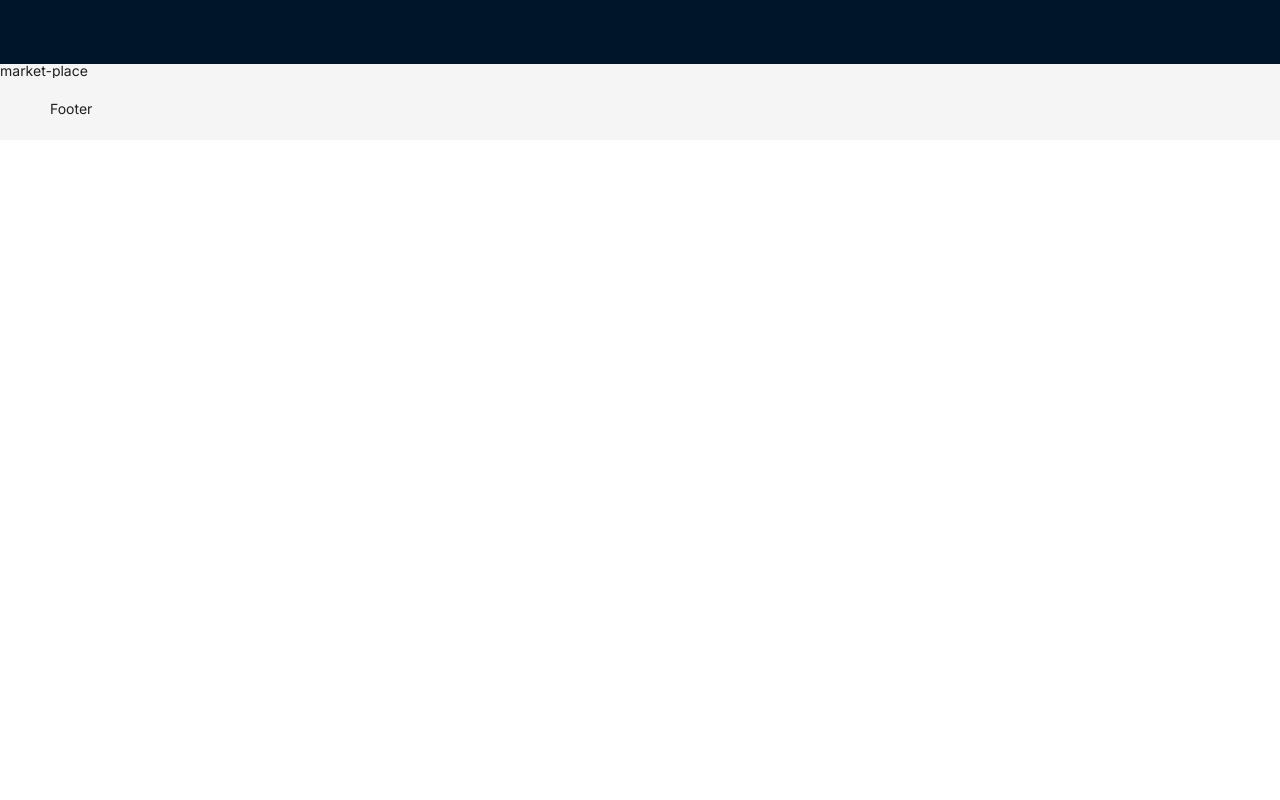
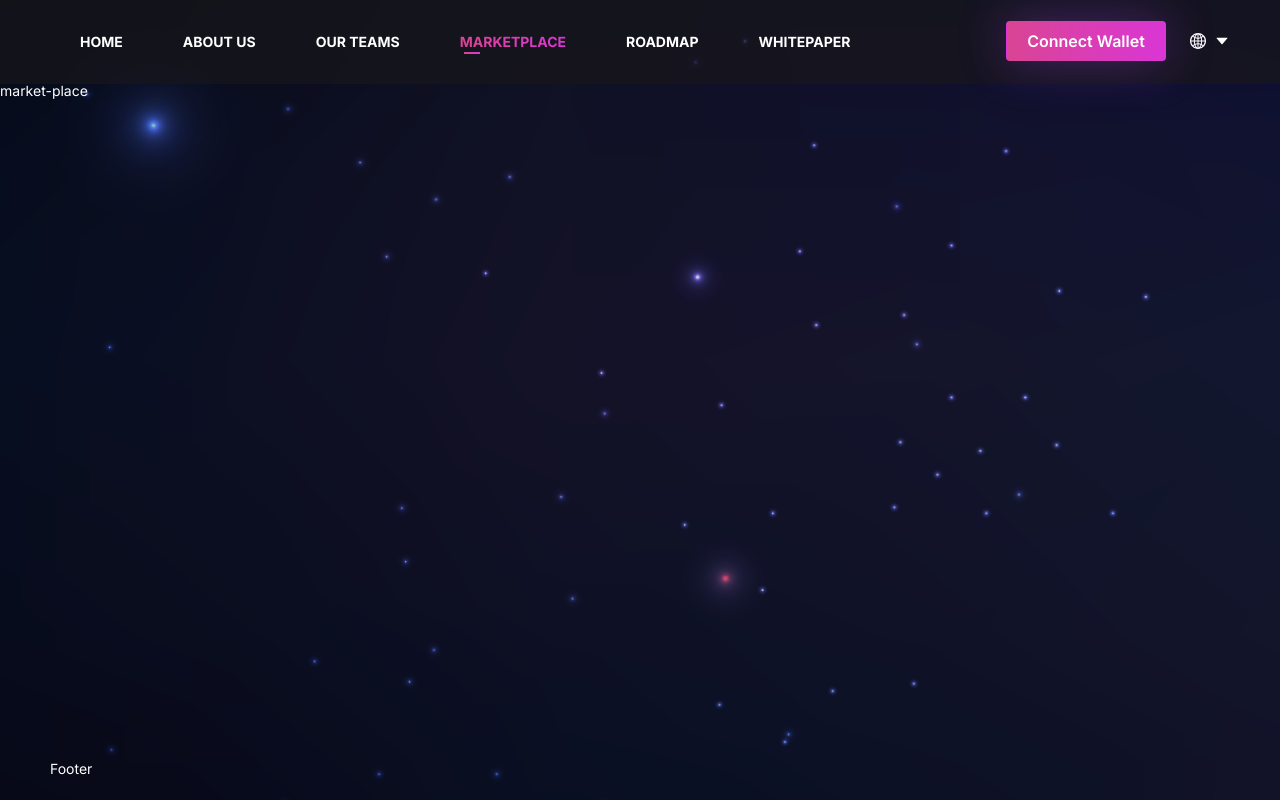
Before and after one commit to toantq99/tymex-interview-frontend-tran-quoc-toan, a React (Create React App) app: page /market-place in a window 1280 px wide. Built offline with nearby package versions, Linux system fonts and the light colour scheme.

Commit message:
Add Navigation header

```diff
--- a/package.json
+++ b/package.json
@@ -3,6 +3,7 @@
   "version": "0.1.0",
   "private": true,
   "dependencies": {
+    "@ant-design/icons": "^5.5.1",
     "@testing-library/jest-dom": "^5.14.1",
     "@testing-library/react": "^13.0.0",
     "@testing-library/user-event": "^13.2.1",
@@ -11,6 +12,7 @@
     "@types/react": "^18.0.0",
     "@types/react-dom": "^18.0.0",
     "antd": "^5.21.6",
+    "classnames": "^2.5.1",
     "react": "^18.3.1",
     "react-dom": "^18.3.1",
     "react-router-dom": "^5",
--- a/src/App.tsx
+++ b/src/App.tsx
@@ -8,6 +8,9 @@ const App: FC = () => (
     theme={{
       token: {
         fontFamily: 'Inter, sans-serif',
+        borderRadius: 4,
+        colorPrimary: '#da458f',
+        colorText: '#fff',
       },
     }}
   >
--- /dev/null
+++ b/src/components/NavigationMenu/index.tsx
@@ -0,0 +1,46 @@
+import { FC } from 'react'
+import { useLocation } from 'react-router-dom'
+import { Menu } from 'antd'
+
+import './style.scss'
+
+const NavigationMenu: FC = () => {
+  const { pathname } = useLocation()
+
+  return (
+    <Menu
+      className="navigation-menu-wrapper"
+      theme="dark"
+      mode="horizontal"
+      selectedKeys={[pathname]}
+      items={[
+        {
+          key: '/',
+          label: 'Home',
+        },
+        {
+          key: '/about-us',
+          label: 'About Us',
+        },
+        {
+          key: '/our-teams',
+          label: 'Our Teams',
+        },
+        {
+          key: '/market-place',
+          label: 'MarketPlace',
+        },
+        {
+          key: '/roadmap',
+          label: 'RoadMap',
+        },
+        {
+          key: '/whitepaper',
+          label: 'WhitePaper',
+        },
+      ]}
+    />
+  )
+}
+
+export default NavigationMenu
--- /dev/null
+++ b/src/components/NavigationMenu/style.scss
@@ -0,0 +1,41 @@
+.navigation-menu-wrapper {
+  background-color: transparent;
+
+  .ant-menu {
+    &-item {
+      padding: 0 30px;
+      background-color: transparent !important;
+
+      &-selected {
+        .ant-menu-title-content {
+          background-image: var(--primary-bg);
+          color: transparent;
+          background-clip: text;
+
+          &::after {
+            position: absolute;
+            content: '';
+            width: 16px;
+            height: 2px;
+            background-image: var(--primary-bg);
+            bottom: -4px;
+            left: 4px;
+          }
+        }
+      }
+    }
+
+    &-title-content {
+      // font-family: Drone Ranger Pro;
+      font-size: 14px;
+      font-weight: 700;
+      line-height: 20px;
+      text-align: center;
+      text-underline-position: from-font;
+      text-decoration-skip-ink: none;
+      color: #fff;
+      text-transform: uppercase;
+      position: relative;
+    }
+  }
+}
--- /dev/null
+++ b/src/components/PrimaryButton/index.tsx
@@ -0,0 +1,15 @@
+import { FC } from 'react'
+import { Button, ButtonProps } from 'antd'
+import classNames from 'classnames'
+
+import './style.scss'
+
+const PrimaryButton: FC<ButtonProps> = ({ className, ...props }) => (
+  <Button
+    className={classNames('primary-button-wrapper', className)}
+    type="primary"
+    {...props}
+  />
+)
+
+export default PrimaryButton
--- /dev/null
+++ b/src/components/PrimaryButton/style.scss
@@ -0,0 +1,15 @@
+.primary-button-wrapper {
+  background: transparent !important;
+  background-image: var(--primary-bg) !important;
+  box-shadow: 0px 0px 50px 0px #bb4bff52;
+  padding: 8px 20px;
+
+  span {
+    font-size: 16px;
+    font-weight: 600;
+    line-height: 24px;
+    text-align: center;
+    text-underline-position: from-font;
+    text-decoration-skip-ink: none;
+  }
+}
--- /dev/null
+++ b/src/components/RegionSelector/index.tsx
@@ -0,0 +1,14 @@
+import { FC } from 'react'
+import { CaretDownOutlined, GlobalOutlined } from '@ant-design/icons'
+import { Space } from 'antd'
+
+import './style.scss'
+
+const RegionSelector: FC = () => (
+  <Space className="region-selector-wrapper">
+    <GlobalOutlined />
+    <CaretDownOutlined />
+  </Space>
+)
+
+export default RegionSelector
--- /dev/null
+++ b/src/components/RegionSelector/style.scss
@@ -0,0 +1,6 @@
+.region-selector-wrapper {
+  .anticon {
+    color: #fff;
+    font-size: 16px;
+  }
+}
--- a/src/layouts/DefaultLayout/index.tsx
+++ b/src/layouts/DefaultLayout/index.tsx
@@ -1,20 +1,26 @@
 import { FC, PropsWithChildren } from 'react'
-import { Layout, Menu } from 'antd'
+import { Layout, Space } from 'antd'
+
+import NavigationMenu from '../../components/NavigationMenu'
+import PrimaryButton from '../../components/PrimaryButton'
+import RegionSelector from '../../components/RegionSelector'
+
+import './style.scss'
 
 const DefaultLayout: FC<PropsWithChildren> = ({ children }) => (
-  <Layout>
+  <Layout
+    className="default-layout-wrapper"
+    style={{ backgroundImage: "url('/assets/images/background.png')" }}
+  >
     <Layout.Header>
-      <Menu
-        theme="dark"
-        mode="horizontal"
-        defaultSelectedKeys={['2']}
-        items={[]}
-        style={{ flex: 1, minWidth: 0 }}
-      />
+      <NavigationMenu />
+      <Space size="large">
+        <PrimaryButton>Connect Wallet</PrimaryButton>
+        <RegionSelector />
+      </Space>
     </Layout.Header>
     <Layout.Content>{children}</Layout.Content>
     <Layout.Footer>Footer</Layout.Footer>
   </Layout>
 )
-
 export default DefaultLayout
--- /dev/null
+++ b/src/layouts/DefaultLayout/style.scss
@@ -0,0 +1,30 @@
+.default-layout-wrapper {
+  width: 100%;
+  height: 100vh;
+  background-position: center;
+  background-repeat: no-repeat;
+  background-size: cover;
+
+  .ant-layout-header {
+    height: 84px;
+    line-height: 84px;
+    position: sticky;
+    background-color: #17161ab2;
+    display: flex;
+    justify-content: space-between;
+    align-items: center;
+
+    .navigation-menu-wrapper {
+      flex: 1;
+    }
+
+    .primary-button-wrapper {
+      width: 160px;
+      height: 40px;
+    }
+  }
+
+  .ant-layout-footer {
+    background-color: transparent;
+  }
+}
--- a/tsconfig.json
+++ b/tsconfig.json
@@ -16,6 +16,7 @@
     "strict": true,
     "target": "es5"
   },
-  "include": ["src"],
-  "extends": "./tsconfig.paths.json"
+  "include": ["src"]
+  // TODO: Config alias
+  // "extends": "./tsconfig.paths.json"
 }
```
